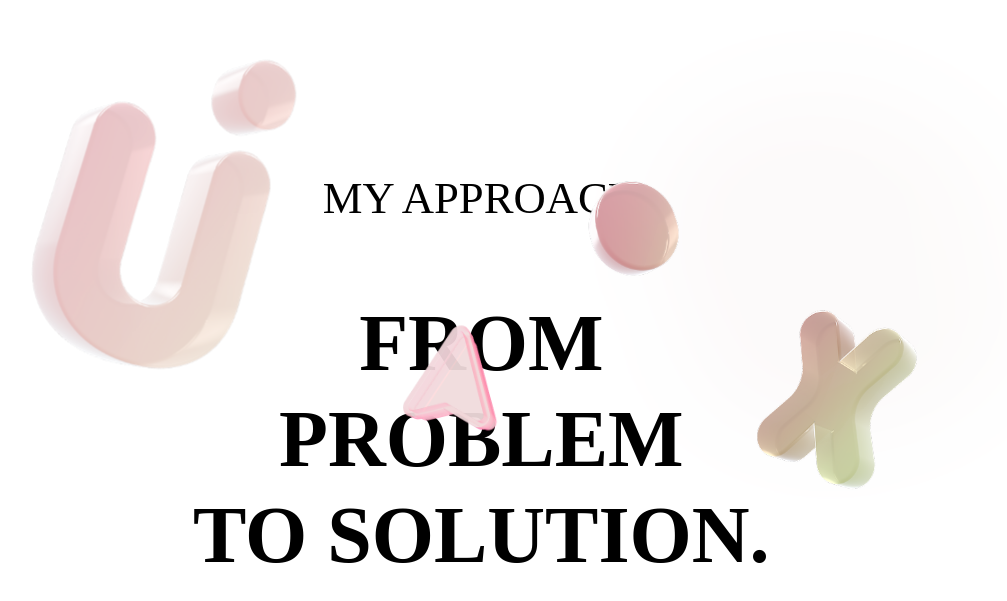
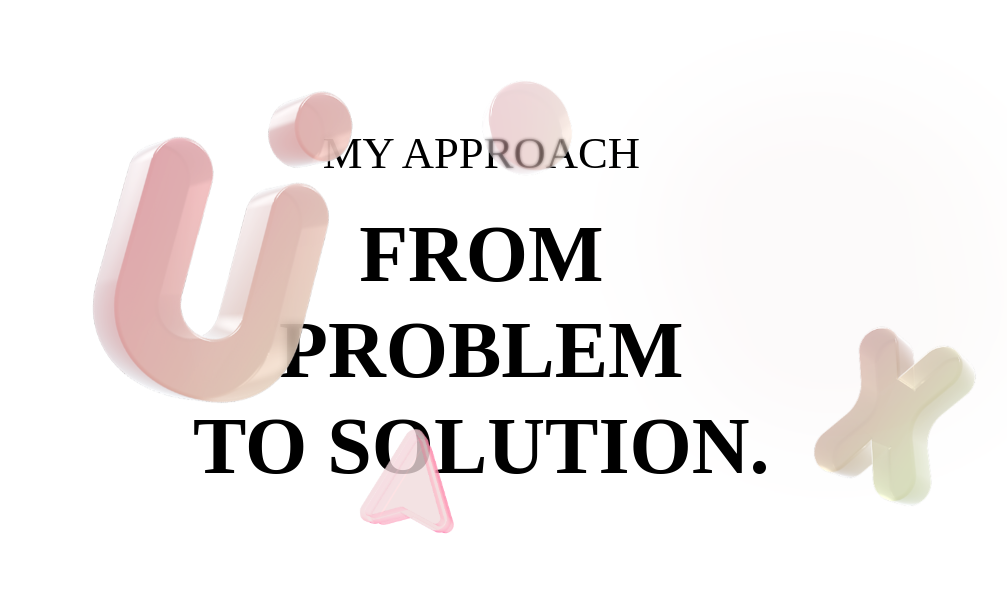
Before and after one commit to angelkhe1010-dot/kim-hee-eun-portfolio, a React (Vite) app: page / in a window 1280 px wide. Shown: the part 2106-2707 px from the top of the page, without its empty margins (167-1174 px from the left). Built offline with nearby package versions, Linux system fonts and the light colour scheme; the HTML template or start-up script is replaced by a standard one.

Commit message:
도형이동

```diff
--- a/src/components/sections/Approach.module.css
+++ b/src/components/sections/Approach.module.css
@@ -12,18 +12,45 @@
   pointer-events: none;
 }
 
+.bgGlow {
+  z-index: 0;
+}
+
 /*
- * "Glass" blobs (U shape, small pink circle): Figma gives these a
- * background-blur effect, which in CSS terms is `backdrop-filter`.
- * Applied straight to the <img>, backdrop-filter blurs whatever is
- * behind its whole rectangular box -- including the large transparent
- * padding around the actual drawn shape in these PNGs -- which smears
- * the text far beyond the shape's silhouette. So the blur layer here
- * is masked with the same PNG's own alpha channel (`mask-image`),
- * confining the blur to the visible pixels only, and the image itself
- * is drawn on top at reduced opacity for the semi-transparent glass
- * look, without altering its color.
+ * 글씨보다 아래에 두는 게 아니라
+ * 글씨 위로 지나가되 투명하게 보이도록 함.
  */
+.floatingBlob {
+  position: absolute;
+  z-index: 3;
+  pointer-events: none;
+
+  will-change: transform;
+
+  /*
+   * 회전 기준
+   */
+  transform-origin: center center;
+}
+
+/*
+ * PNG 자체가 글자를 완전히 가리지 않도록
+ * 각 img에서 opacity를 따로 지정.
+ */
+.floatingImg {
+  position: absolute;
+  inset: 0;
+
+  display: block;
+
+  width: 100%;
+  height: 100%;
+
+  object-fit: contain;
+
+  pointer-events: none;
+}
+
 .glass {
   position: absolute;
   pointer-events: none;
@@ -32,29 +59,54 @@
 .glassBlur {
   position: absolute;
   inset: 0;
+
   -webkit-mask-repeat: no-repeat;
   mask-repeat: no-repeat;
+
   -webkit-mask-size: 100% 100%;
   mask-size: 100% 100%;
+
+  /*
+   * 너무 강하면 아래 글씨가 안 읽히므로
+   * blur 자체도 살짝 투명하게
+   */
+  opacity: 0.7;
 }
 
 .glassImg {
   position: absolute;
   inset: 0;
+
+  display: block;
+
   width: 100%;
   height: 100%;
-  display: block;
+
+  object-fit: contain;
 }
 
 .textBlock {
   position: absolute;
+
   left: 497px;
   top: 336px;
+
   width: 927px;
+
   display: flex;
   flex-direction: column;
   align-items: center;
+
   gap: 40px;
+
+  /*
+   * 도형은 3
+   * 글씨는 2
+   *
+   * 그래서 도형이 글씨 앞을 지나가면서
+   * 반투명하게 글씨가 비침.
+   */
+  z-index: 2;
 }
 
 .eyebrow {
@@ -62,9 +114,13 @@
   font-weight: 500;
   font-size: 67px;
   line-height: 80.4px;
+
   color: var(--color-fg-primary);
+
   text-align: center;
   width: 100%;
+
+  margin: 0;
 }
 
 .headline {
@@ -72,8 +128,11 @@
   font-weight: 700;
   font-size: 120px;
   line-height: 144px;
+
   color: var(--color-fg-primary);
+
   text-align: center;
   width: 100%;
+
   margin: 0;
 }
--- a/src/components/sections/Approach.tsx
+++ b/src/components/sections/Approach.tsx
@@ -1,3 +1,5 @@
+import { useEffect, useRef } from 'react';
+
 import styles from './Approach.module.css';
 import blobBg from '../../assets/images/approach/blob-bg.png';
 import blobPink from '../../assets/images/approach/blob-pink.png';
@@ -5,14 +7,323 @@ import blobLeft from '../../assets/images/approach/blob-left.png';
 import blobRight from '../../assets/images/approach/blob-right.png';
 import blobCursor from '../../assets/images/hero/blob-5.png';
 
+interface FloatingBlobConfig {
+  ref: React.RefObject<HTMLDivElement | null>;
+  radius: number;
+  vx: number;
+  vy: number;
+  mass?: number;
+  phase?: number;
+}
+
+interface FloatingBody {
+  element: HTMLDivElement;
+
+  initialX: number;
+  initialY: number;
+
+  x: number;
+  y: number;
+
+  width: number;
+  height: number;
+
+  radius: number;
+
+  vx: number;
+  vy: number;
+
+  mass: number;
+  phase: number;
+}
+
+function useFloatingBlobs(
+  areaRef: React.RefObject<HTMLElement | null>,
+  configs: FloatingBlobConfig[],
+): void {
+  useEffect(() => {
+    const area = areaRef.current;
+
+    if (!area) return;
+
+    const bodies: FloatingBody[] = [];
+
+    configs.forEach((config) => {
+      const element = config.ref.current;
+
+      if (!element) return;
+
+      bodies.push({
+        element,
+
+        initialX: element.offsetLeft,
+        initialY: element.offsetTop,
+
+        x: element.offsetLeft,
+        y: element.offsetTop,
+
+        width: element.offsetWidth,
+        height: element.offsetHeight,
+
+        radius: config.radius,
+
+        vx: config.vx,
+        vy: config.vy,
+
+        mass: config.mass ?? 1,
+        phase: config.phase ?? 0,
+      });
+    });
+
+    let previousTime = performance.now();
+    let animationId = 0;
+
+    /**
+     * 화면 벽 충돌
+     */
+    const bounceWall = (body: FloatingBody): void => {
+      const maxX = area.clientWidth - body.width;
+      const maxY = area.clientHeight - body.height;
+
+      if (body.x <= 0) {
+        body.x = 0;
+        body.vx = Math.abs(body.vx);
+      }
+
+      if (body.x >= maxX) {
+        body.x = maxX;
+        body.vx = -Math.abs(body.vx);
+      }
+
+      if (body.y <= 0) {
+        body.y = 0;
+        body.vy = Math.abs(body.vy);
+      }
+
+      if (body.y >= maxY) {
+        body.y = maxY;
+        body.vy = -Math.abs(body.vy);
+      }
+    };
+
+    /**
+     * 도형끼리 충돌
+     */
+    const resolveCollision = (
+      a: FloatingBody,
+      b: FloatingBody,
+    ): void => {
+      // 각 도형의 중심 좌표
+      const ax = a.x + a.width / 2;
+      const ay = a.y + a.height / 2;
+
+      const bx = b.x + b.width / 2;
+      const by = b.y + b.height / 2;
+
+      const dx = bx - ax;
+      const dy = by - ay;
+
+      let distance = Math.sqrt(dx * dx + dy * dy);
+
+      const minDistance = a.radius + b.radius;
+
+      // 충돌하지 않았으면 종료
+      if (distance >= minDistance) return;
+
+      // 완전히 같은 위치일 경우 0 나누기 방지
+      if (distance === 0) {
+        distance = 0.001;
+      }
+
+      // 충돌 방향 벡터
+      const nx = dx / distance;
+      const ny = dy / distance;
+
+      /**
+       * 겹친 거리만큼 두 객체를 서로 밀어냄
+       * → 도형이 서로 관통해서 지나가는 현상 방지
+       */
+      const overlap = minDistance - distance;
+
+      const totalMass = a.mass + b.mass;
+
+      const aPush = (b.mass / totalMass) * overlap;
+      const bPush = (a.mass / totalMass) * overlap;
+
+      a.x -= nx * aPush;
+      a.y -= ny * aPush;
+
+      b.x += nx * bPush;
+      b.y += ny * bPush;
+
+      /**
+       * 상대 속도
+       */
+      const relativeVX = b.vx - a.vx;
+      const relativeVY = b.vy - a.vy;
+
+      const velocityAlongNormal =
+        relativeVX * nx + relativeVY * ny;
+
+      // 이미 서로 멀어지는 중이라면 추가 충돌 처리하지 않음
+      if (velocityAlongNormal > 0) return;
+
+      /**
+       * 1이면 완전 탄성 충돌
+       * 살짝 낮춰서 부드럽게 처리
+       */
+      const restitution = 0.92;
+
+      const inverseMassA = 1 / a.mass;
+      const inverseMassB = 1 / b.mass;
+
+      const impulse =
+        (-(1 + restitution) * velocityAlongNormal) /
+        (inverseMassA + inverseMassB);
+
+      const impulseX = impulse * nx;
+      const impulseY = impulse * ny;
+
+      a.vx -= impulseX * inverseMassA;
+      a.vy -= impulseY * inverseMassA;
+
+      b.vx += impulseX * inverseMassB;
+      b.vy += impulseY * inverseMassB;
+    };
+
+    /**
+     * Animation Loop
+     */
+    const animate = (time: number): void => {
+      // 프레임 간 시간
+      const dt = Math.min(
+        (time - previousTime) / 1000,
+        0.033,
+      );
+
+      previousTime = time;
+
+      bodies.forEach((body) => {
+        /**
+         * 완전한 직선이 아니라
+         * 아주 미세하게 흔들리게 만듦
+         */
+        body.vx +=
+          Math.sin(time * 0.0005 + body.phase) *
+          2 *
+          dt;
+
+        body.vy +=
+          Math.cos(time * 0.0006 + body.phase) *
+          2 *
+          dt;
+
+        body.x += body.vx * dt;
+        body.y += body.vy * dt;
+
+        bounceWall(body);
+      });
+
+      /**
+       * 모든 도형끼리 충돌 검사
+       */
+      for (let i = 0; i < bodies.length; i += 1) {
+        for (let j = i + 1; j < bodies.length; j += 1) {
+          resolveCollision(bodies[i], bodies[j]);
+        }
+      }
+
+      bodies.forEach((body) => {
+        bounceWall(body);
+
+        const translateX =
+          body.x - body.initialX;
+
+        const translateY =
+          body.y - body.initialY;
+
+        // 영상처럼 미세한 회전
+        const rotation =
+          Math.sin(time * 0.00035 + body.phase) * 2;
+
+        body.element.style.transform = `
+          translate3d(
+            ${translateX}px,
+            ${translateY}px,
+            0
+          )
+          rotate(${rotation}deg)
+        `;
+      });
+
+      animationId = requestAnimationFrame(animate);
+    };
+
+    animationId = requestAnimationFrame(animate);
+
+    return () => {
+      cancelAnimationFrame(animationId);
+    };
+
+    // 최초 mount 때만 animation 생성
+    // eslint-disable-next-line react-hooks/exhaustive-deps
+  }, []);
+}
+
 export default function Approach() {
+  const sectionRef = useRef<HTMLElement>(null);
+
+  const pinkRef = useRef<HTMLDivElement>(null);
+  const leftRef = useRef<HTMLDivElement>(null);
+  const cursorRef = useRef<HTMLDivElement>(null);
+  const rightRef = useRef<HTMLDivElement>(null);
+
+  useFloatingBlobs(sectionRef, [
+    {
+      ref: pinkRef,
+      radius: 105,
+      vx: 38,
+      vy: 28,
+      mass: 1,
+      phase: 0,
+    },
+    {
+      ref: leftRef,
+      radius: 250,
+      vx: 24,
+      vy: 30,
+      mass: 2.5,
+      phase: 1.5,
+    },
+    {
+      ref: cursorRef,
+      radius: 120,
+      vx: -34,
+      vy: 32,
+      mass: 1.2,
+      phase: 3,
+    },
+    {
+      ref: rightRef,
+      radius: 145,
+      vx: -28,
+      vy: -34,
+      mass: 1.5,
+      phase: 4.5,
+    },
+  ]);
+
   return (
-    <section className={styles.approach} id="approach">
-      {/* Figma layer order (back → front): bg glow → text (+ pink blob) → left blob → right blob */}
+    <section
+      ref={sectionRef}
+      className={styles.approach}
+      id="approach"
+    >
+      {/* Background Glow */}
       <img
         src={blobBg}
         alt=""
-        className={styles.blob}
+        className={`${styles.blob} ${styles.bgGlow}`}
         style={{
           left: 816,
           top: -55,
@@ -23,14 +334,30 @@ export default function Approach() {
         }}
       />
 
+      {/* Text */}
       <div className={styles.textBlock}>
-        <p className={styles.eyebrow}>MY APPROACH</p>
+        <p className={styles.eyebrow}>
+          MY APPROACH
+        </p>
+
         <p className={styles.headline}>
           FROM PROBLEM
           <br />
           TO SOLUTION.
         </p>
-        <div className={styles.glass} style={{ left: 567, top: 25, width: 245, height: 253 }}>
+      </div>
+
+      {/* Pink */}
+      <div
+        ref={pinkRef}
+        className={`${styles.glass} ${styles.floatingBlob}`}
+        style={{
+          left: 1064,
+          top: 361,
+          width: 245,
+          height: 253,
+        }}
+      >
         <div
           className={styles.glassBlur}
           style={{
@@ -40,43 +367,89 @@ export default function Approach() {
             maskImage: `url(${blobPink})`,
           }}
         />
-          <img src={blobPink} alt="" className={styles.glassImg} />
-        </div>
+
+        <img
+          src={blobPink}
+          alt=""
+          className={styles.glassImg}
+          style={{
+            opacity: 0.44,
+          }}
+        />
       </div>
 
-      <div className={styles.glass} style={{ left: 137, top: 95, width: 644, height: 721 }}>
+      {/* Left */}
+      <div
+        ref={leftRef}
+        className={`${styles.glass} ${styles.floatingBlob}`}
+        style={{
+          left: 137,
+          top: 95,
+          width: 644,
+          height: 721,
+        }}
+      >
         <div
           className={styles.glassBlur}
           style={{
-            backdropFilter: 'blur(10.5px)',
-            WebkitBackdropFilter: 'blur(10.5px)',
+            backdropFilter: 'blur(6px)',
+            WebkitBackdropFilter: 'blur(6px)',
             WebkitMaskImage: `url(${blobLeft})`,
             maskImage: `url(${blobLeft})`,
           }}
         />
-        <img src={blobLeft} alt="" className={styles.glassImg} style={{ opacity: 0.55 }} />
+
+        <img
+          src={blobLeft}
+          alt=""
+          className={styles.glassImg}
+          style={{
+            opacity: 0.8,
+          }}
+        />
       </div>
 
-      {/* pink triangular "cursor" object, reusing Hero's blob-5 asset. The wrapper's box stays at
-          Figma's crop-region position/size, but overflow is visible so the triangle's full
-          silhouette (rounded corners, outer pink glow) never gets clipped by that box -- only
-          the wrapper's own overflow controlled the clipping; the inner img's screen position/
-          size/rotation are unchanged. */}
-      <div className={styles.glass} style={{ left: 851, top: 648, width: 220, height: 220, overflow: 'visible' }}>
+      {/* Cursor */}
+      <div
+        ref={cursorRef}
+        className={styles.floatingBlob}
+        style={{
+          left: 785,
+          top: 565,
+          width: 276,
+          height: 345,
+        }}
+      >
         <img
           src={blobCursor}
           alt=""
-          className={styles.blob}
-          style={{ left: -66, top: -83, width: 276, height: 345 }}
+          className={styles.floatingImg}
+          style={{
+            opacity: 0.85,
+          }}
         />
       </div>
 
+      {/* Right */}
+      <div
+        ref={rightRef}
+        className={styles.floatingBlob}
+        style={{
+          left: 1327,
+          top: 571,
+          width: 340,
+          height: 351,
+        }}
+      >
         <img
           src={blobRight}
           alt=""
-        className={styles.blob}
-        style={{ left: 1327, top: 571, width: 340, height: 351 }}
+          className={styles.floatingImg}
+          style={{
+            opacity: 0.7,
+          }}
         />
+      </div>
     </section>
   );
 }
```
Lines whose indentation alone changed are shown as unchanged.
